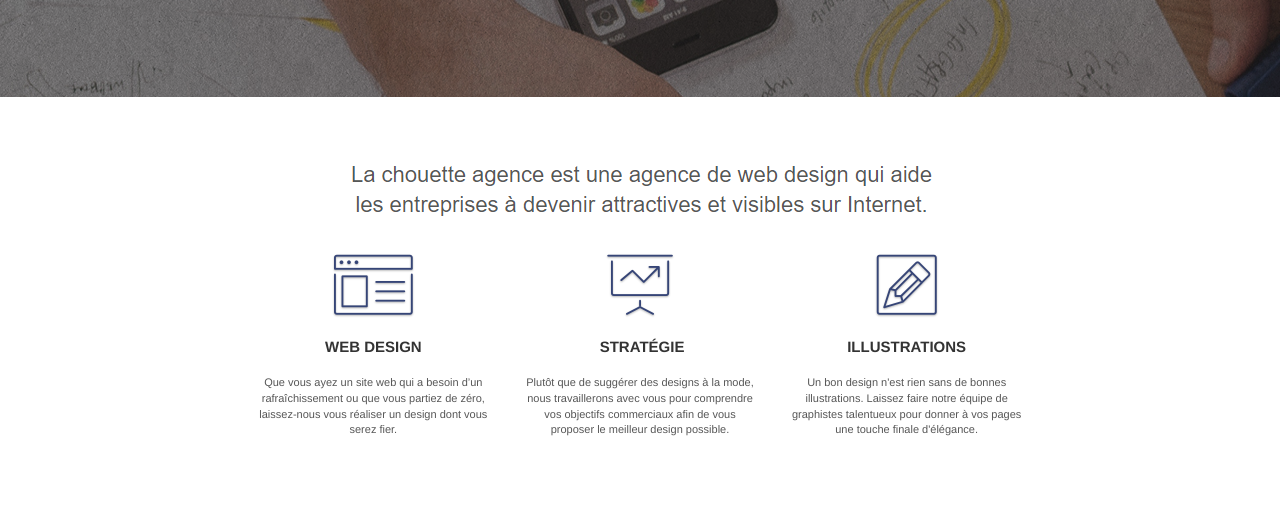
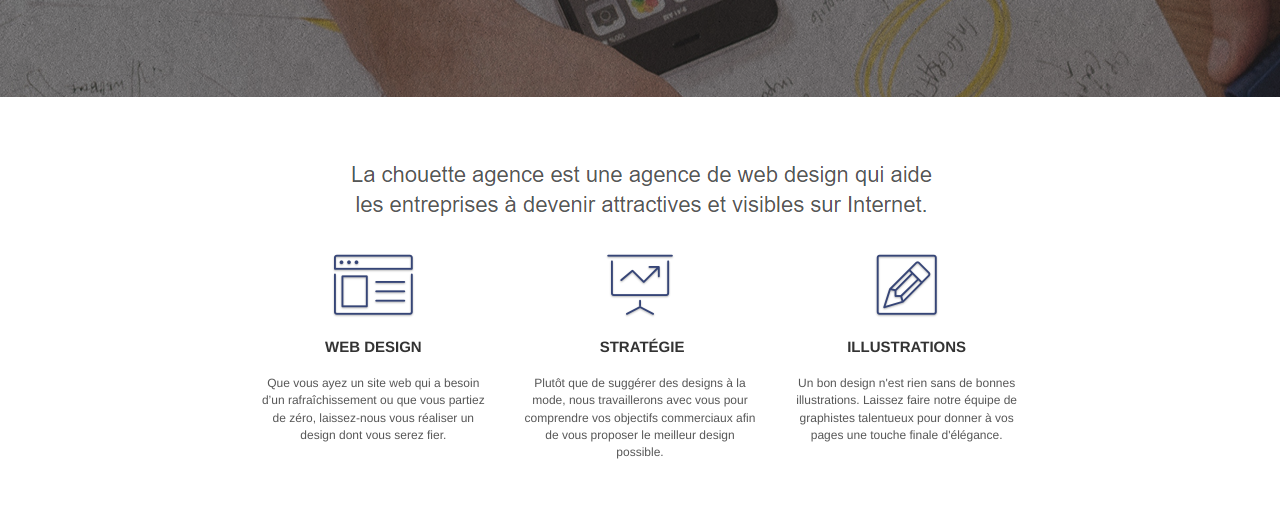
Before and after one commit to SibylleEloy/SibylleEloy_4_23032021, a plain HTML site: page index.html in a window 1280 px wide. Shown: the part 438-952 px from the top of the page. Drawn offline with Linux system fonts and the light colour scheme.

Commit message:
style: font size p >= 12px

```diff
--- a/style.css
+++ b/style.css
@@ -677,7 +677,7 @@ a {
 }
 
 p {
-    font-size: 11px;
+    font-size: 12px;
 }
 
 .tight-width-whitespace {
```
